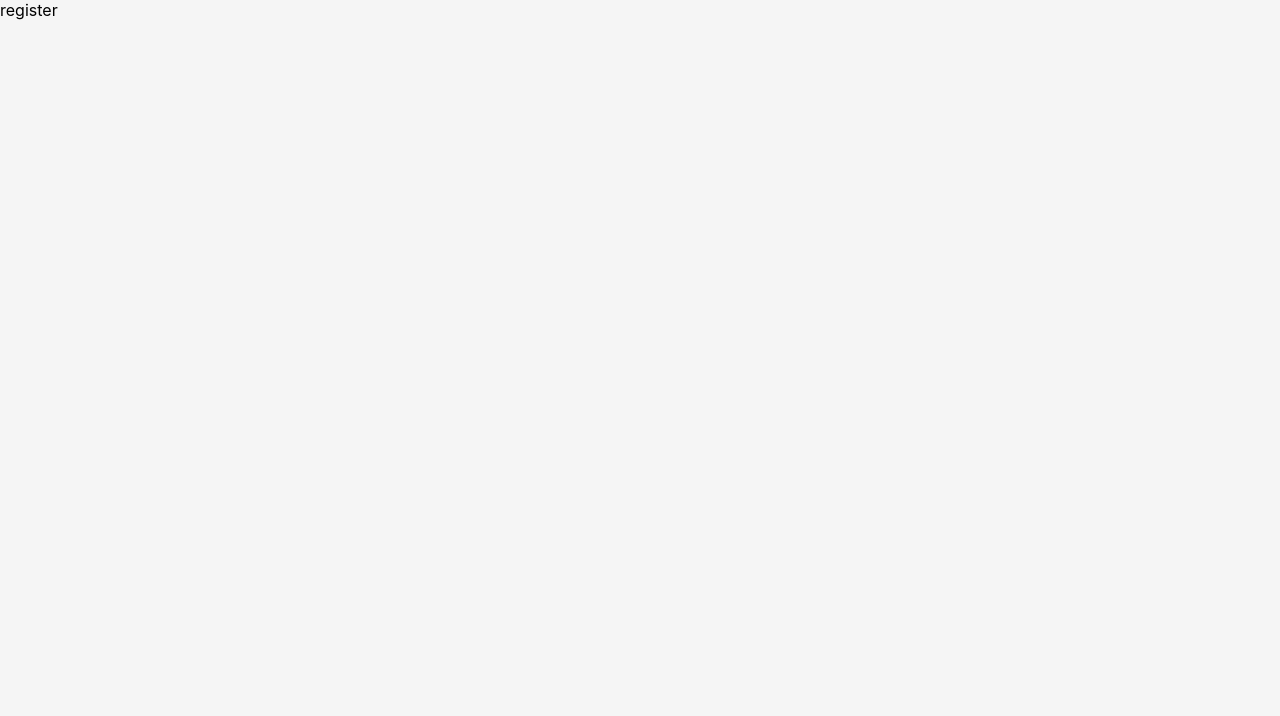
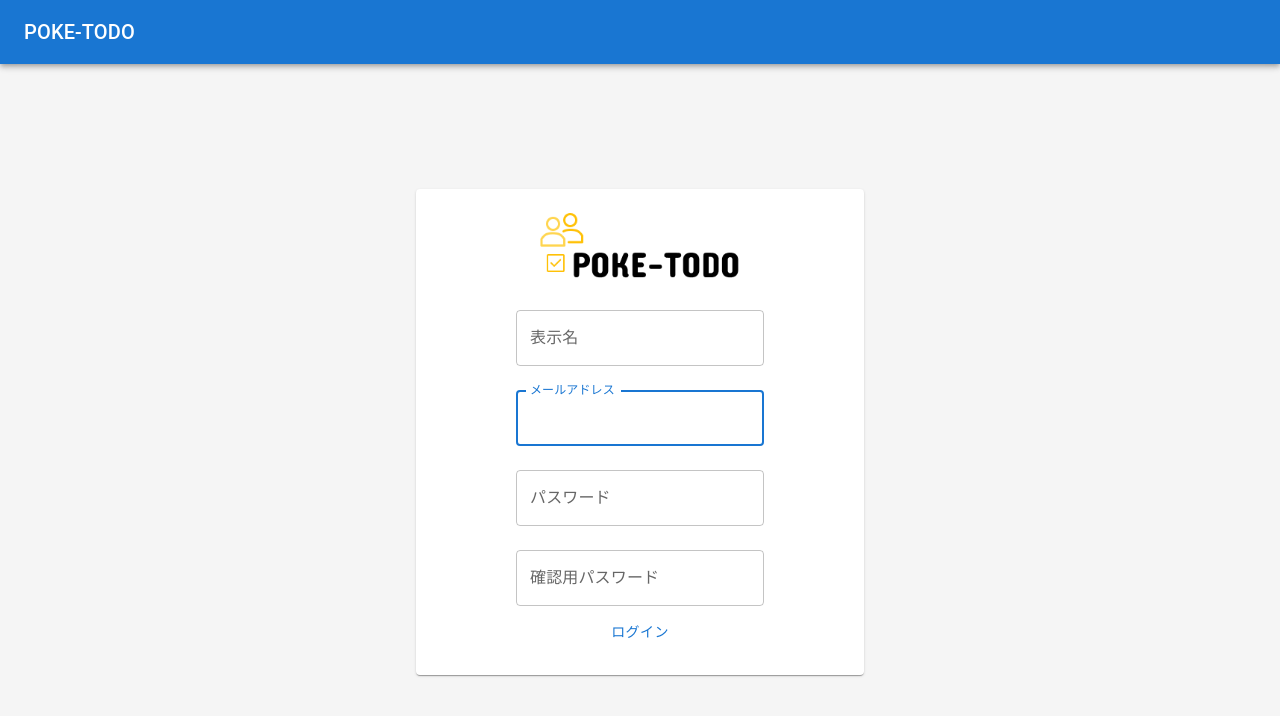
Before and after one commit to makeupwith/poketodo-web, a React (Create React App) app: page /register in a window 1280 px wide. Shown: the top 716 px of the page. Built offline with nearby package versions, Linux system fonts and the light colour scheme.

Commit message:
Create register page

```diff
--- a/src/modules/auth/pages/register/index.tsx
+++ b/src/modules/auth/pages/register/index.tsx
@@ -1,9 +1,78 @@
+import { AppBar, Stack, styled, Toolbar, Typography, Button, TextField } from '@mui/material'
 import React from 'react'
+import Main from '../../components/main'
+import LoginForm from '../../components/FormContainer'
 
-const register = () => {
+const Root = styled(Stack)({
+	height: '100vh',
+	width: '100vw',
+	position: 'relative',
+	overflow: 'auto'
+})
+
+const index = () => {
 	return (
-		<div>register</div>
+		<Root>
+			<AppBar color='primary' position='relative' sx={{ flexDirection: 'initial' }}>
+				<Toolbar>
+					<Typography noWrap component='div' variant='h6'>
+						POKE-TODO
+					</Typography>
+				</Toolbar>
+			</AppBar>
+			<Main>
+				<LoginForm>
+					<Stack>
+						<TextField
+							autoFocus
+							fullWidth
+							autoComplete='email'
+							defaultValue=''
+							id='displayName'
+							label='表示名'
+							margin='normal'
+							name='email'
+							type='email'
+						/>
+						<TextField
+							autoFocus
+							fullWidth
+							autoComplete='email'
+							defaultValue=''
+							id='email'
+							label='メールアドレス'
+							margin='normal'
+							name='email'
+							type='email'
+						/>
+						<TextField
+							fullWidth
+							autoComplete='current-password'
+							defaultValue=''
+							id='password'
+							label='パスワード'
+							margin='normal'
+							name='password'
+							type='password'
+						/>
+						<TextField
+							fullWidth
+							autoComplete='current-password'
+							defaultValue=''
+							id='passwordConfirmation'
+							label='確認用パスワード'
+							margin='normal'
+							name='password'
+							type='password'
+						/>
+						<Button>
+							ログイン
+						</Button>
+					</Stack>
+				</LoginForm>
+			</Main>
+		</Root>
 	)
 }
 
-export default register
+export default index
```
